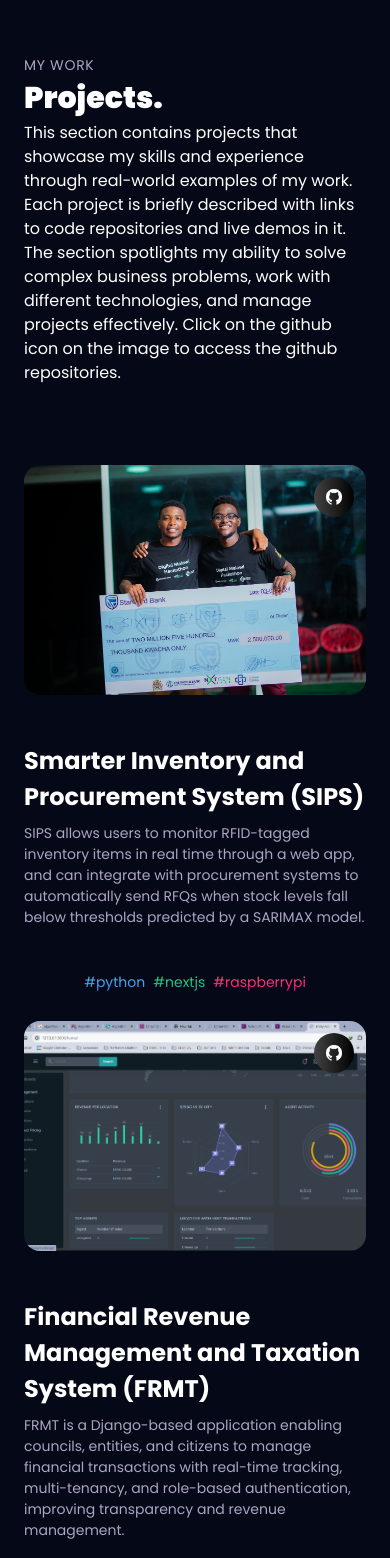
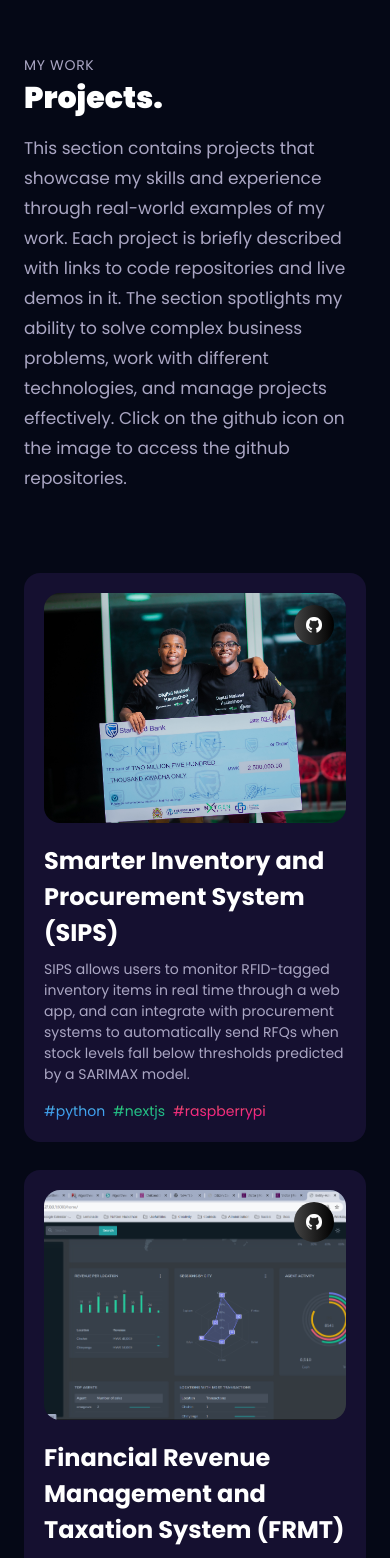
Before and after one commit to Victor-M16/card_portfolio, a React (Vite) app: page / in a window 390 px wide. Shown: the part 7600-9158 px from the top of the page. Built offline with nearby package versions, Linux system fonts and the light colour scheme.

Commit message:
fixed bugs with project card responsiveness

```diff
--- a/src/components/Works.jsx
+++ b/src/components/Works.jsx
@@ -1,41 +1,59 @@
 import React from "react";
+import { Tilt } from "react-tilt";
 import { motion } from "framer-motion";
 
 import { styles } from "../styles";
 import { github } from "../assets";
 import { SectionWrapper } from "../hoc";
 import { projects } from "../constants";
+import { fadeIn, textVariant } from "../utils/motion";
 
-const ProjectCard = ({ index, name, description, tags, image, source_code_link }) => {
+const ProjectCard = ({
+  index,
+  name,
+  description,
+  tags,
+  image,
+  source_code_link,
+}) => {
   return (
+
       <>
-      <div className="relative w-full h-[230px]">
+      <Tilt
+        options={{
+          max: 45,
+          scale: 1,
+          speed: 450,
+        }}
+        className='bg-tertiary p-5 rounded-2xl sm:w-[360px] w-full'
+      >
+        <div className='relative w-full h-[230px]'>
           <img
             src={image}
-          alt="project_image"
-          className="w-full h-full object-cover rounded-2xl"
+            alt='project_image'
+            className='w-full h-full object-cover rounded-2xl'
           />
 
-        <div className="absolute inset-0 flex justify-end m-3 card-img_hover">
+          <div className='absolute inset-0 flex justify-end m-3 card-img_hover'>
             <div
               onClick={() => window.open(source_code_link, "_blank")}
-            className="black-gradient w-10 h-10 rounded-full flex justify-center items-center cursor-pointer"
+              className='black-gradient w-10 h-10 rounded-full flex justify-center items-center cursor-pointer'
             >
               <img
                 src={github}
-              alt="source code"
-              className="w-1/2 h-1/2 object-contain"
+                alt='source code'
+                className='w-1/2 h-1/2 object-contain'
               />
             </div>
           </div>
         </div>
 
-      <div className="mt-5">
-        <h3 className="text-white font-bold text-[24px]">{name}</h3>
-        <p className="mt-2 text-secondary text-[14px]">{description}</p>
+        <div className='mt-5'>
+          <h3 className='text-white font-bold text-[24px]'>{name}</h3>
+          <p className='mt-2 text-secondary text-[14px]'>{description}</p>
         </div>
 
-      <div className="mt-4 flex flex-wrap gap-2">
+        <div className='mt-4 flex flex-wrap gap-2'>
           {tags.map((tag) => (
             <p
               key={`${name}-${tag.name}`}
@@ -45,7 +63,9 @@ const ProjectCard = ({ index, name, description, tags, image, source_code_link }
             </p>
           ))}
         </div>
+      </Tilt>
       </>
+
   );
 };
 
@@ -53,10 +73,14 @@ const Works = () => {
   return (
     <>
 
-        <p className={`${styles.sectionSubText}`}>My Work</p>
-        <h2 className={`${styles.sectionHeadText}`}>Projects.</h2>
+        <p className={`${styles.sectionSubText}`}>
+          My Work
+        </p>
+        <h2 className={`${styles.sectionHeadText}`}>
+          Projects.
+        </h2>
 
-      <div className="w-full flex">
+      <div className='w-full flex mt-3 text-secondary text-[17px] max-w-3xl leading-[30px]'>
 
           This section contains projects that showcase my skills and experience through
           real-world examples of my work. Each project is briefly described with
@@ -66,13 +90,13 @@ const Works = () => {
 
       </div>
 
-      <div className="mt-20 flex flex-wrap gap-7 justify-center">
+      <div className='mt-20 flex flex-wrap gap-7'>
         {projects.map((project, index) => (
           <ProjectCard key={`project-${index}`} index={index} {...project} />
         ))}
       </div>
     </>
-  );
-};
+  )
+}
 
-export default SectionWrapper(Works, "");
+export default SectionWrapper(Works, "")
```
Lines whose indentation alone changed are shown as unchanged.
